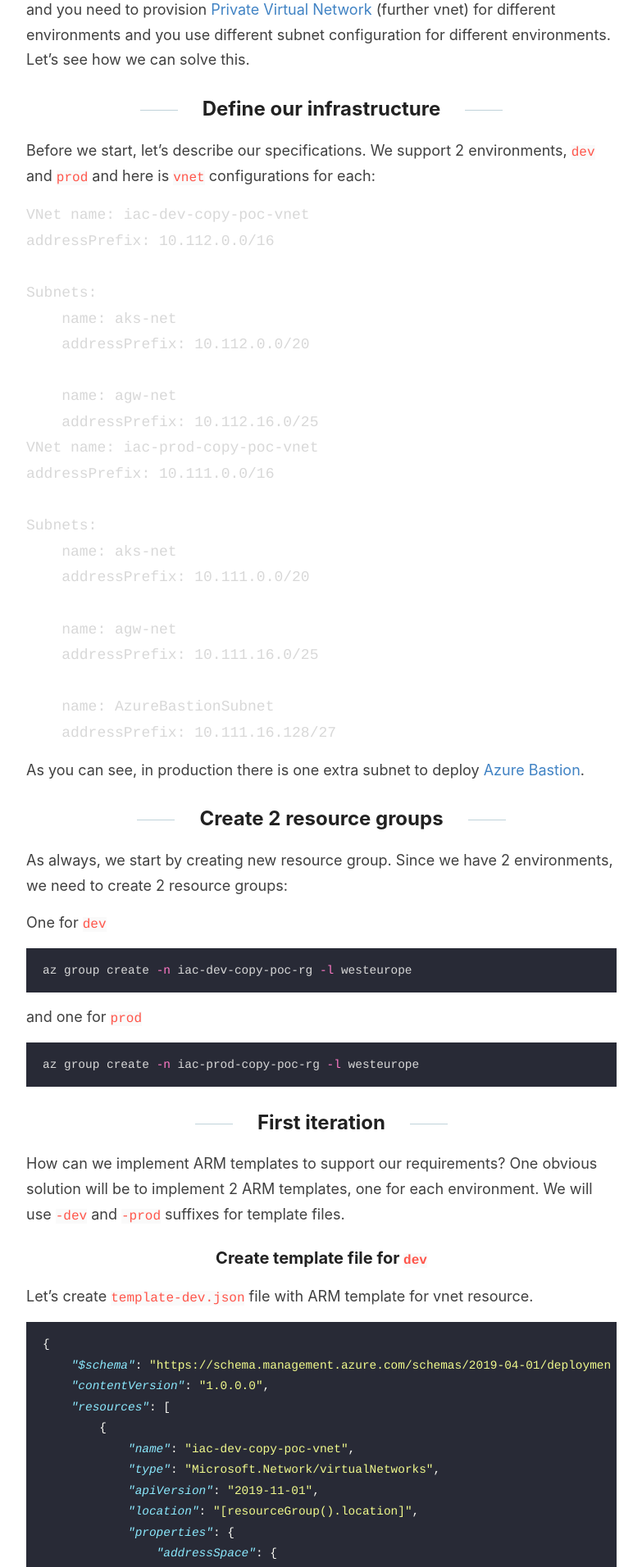
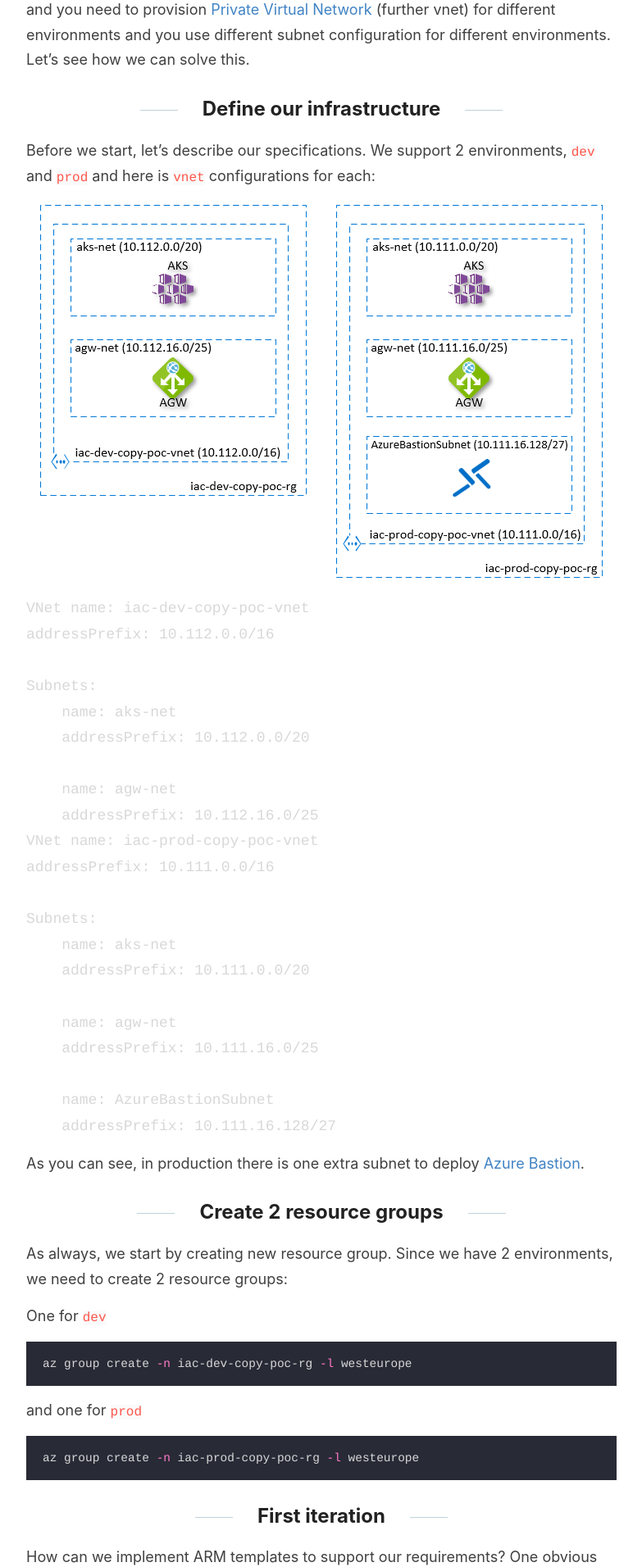
Before and after one commit to evgenyb/evgenyb.github.io, a Jekyll site: the page built from _posts/2020-05-05-use-copy-function-to-simplify-arm-templates.md, in a window 1280 px wide. Shown: the part 394-2306 px from the top of the page at 82% size, without its empty margins (248-1031 px from the left). Built offline with Jekyll 4.4.1, drawn with Linux system fonts in a browser that asks for light colours.

Commit message:
Add infra image

````diff
--- a/_posts/2020-05-05-use-copy-function-to-simplify-arm-templates.md
+++ b/_posts/2020-05-05-use-copy-function-to-simplify-arm-templates.md
@@ -10,6 +10,8 @@ Let's imagine that you implement your infrastructure as code with [ARM templates
 ## Define our infrastructure
 
 Before we start, let's describe our specifications. We support 2 environments, `dev` and `prod` and here is `vnet` configurations for each:
+
+![infra](/images/2020-05-05-infra.png)
 
 ```txt
 VNet name: iac-dev-copy-poc-vnet
````
Also changed, not shown: images/2020-05-05-infra.png (added).
